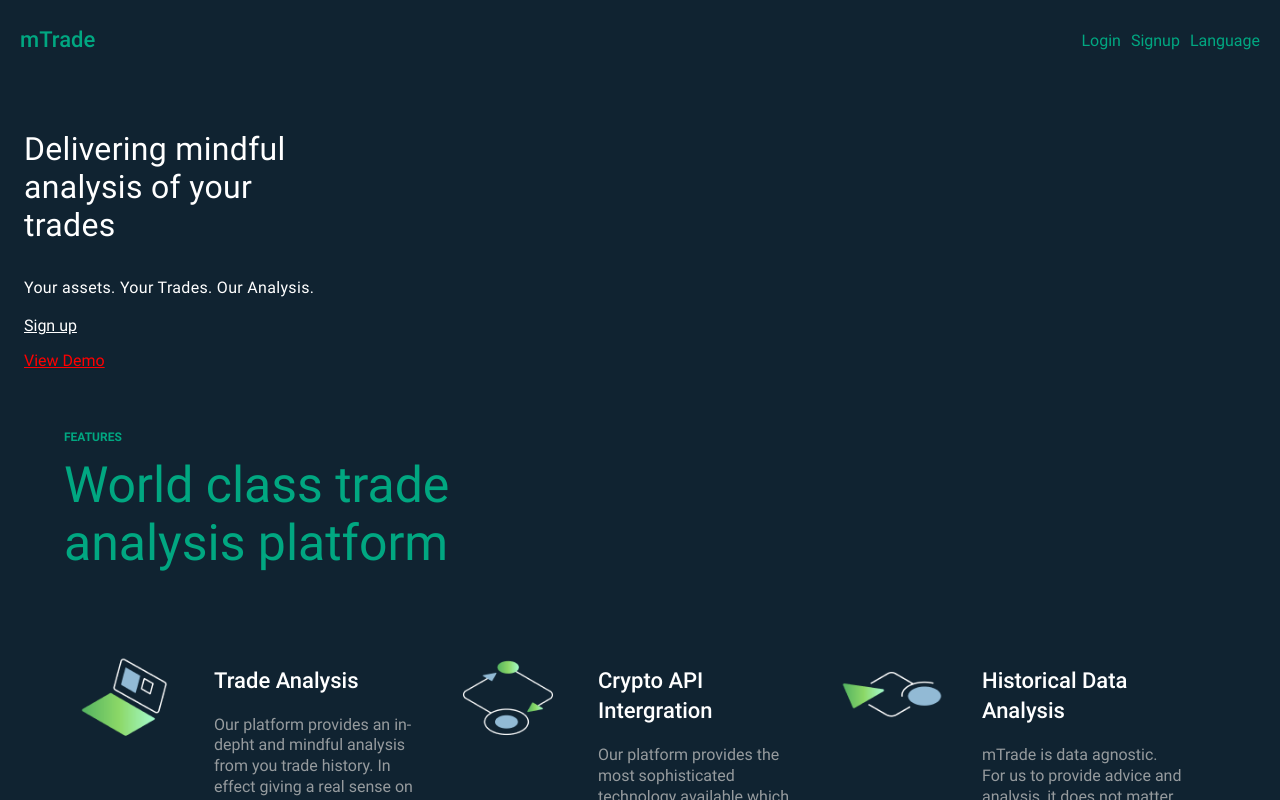
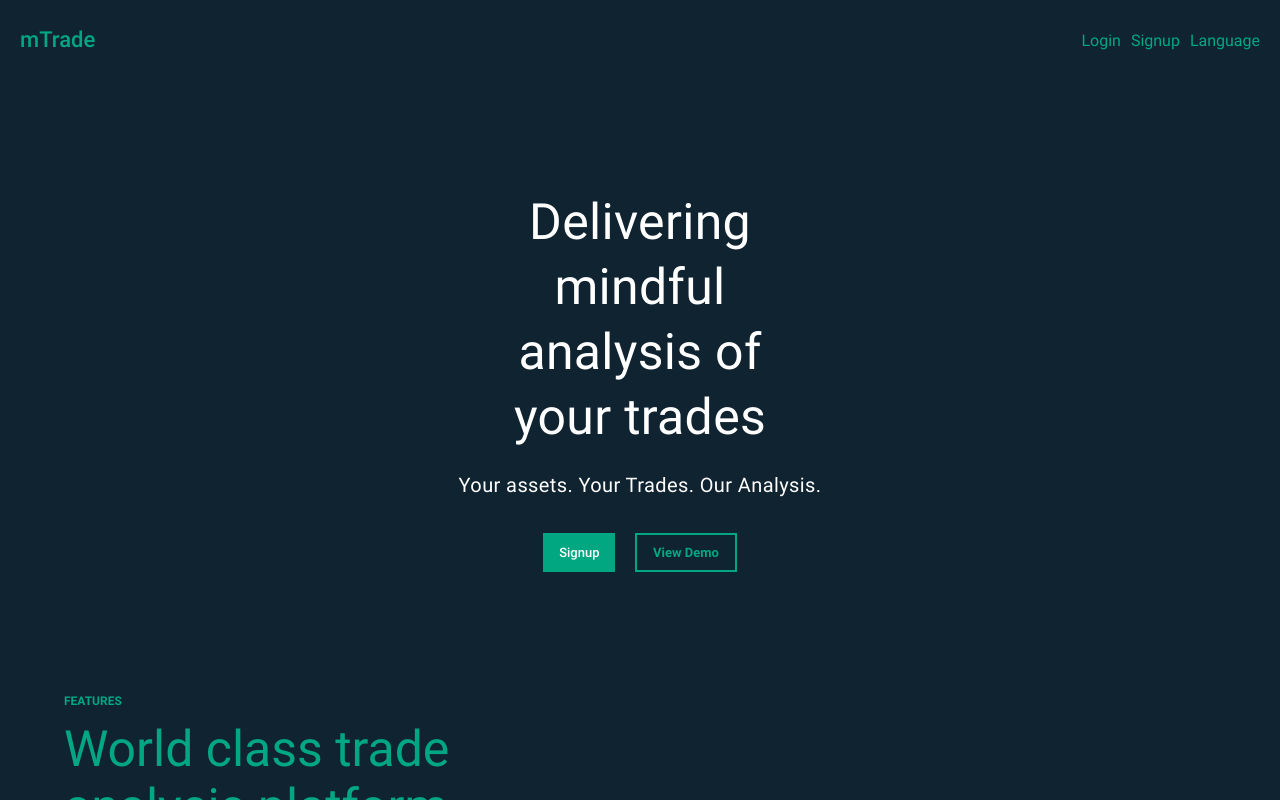
Before and after one commit to kbventures/mtrade-frontend, a React (Create React App) app: page / in a window 1280 px wide. Shown: the top 800 px of the page. Built offline with nearby package versions, Linux system fonts and the light colour scheme.

Commit message:
Hero Banner Section Complete

```diff
--- a/src/components/Hero/hero.module.scss
+++ b/src/components/Hero/hero.module.scss
@@ -23,7 +23,7 @@ width: 270px;
 
 .Content{
 font-size: $sixteen;
-font-weight:$font-weight-light;
+font-weight: $front-weight-extreme-light;
 letter-spacing: .02em;
 line-height: 150%;
 color: $text-color;
@@ -33,5 +33,26 @@ color: $text-color;
 @media only screen and (min-width: 56.25rem) {
     .hero{
         margin-top:50px;
+        display: flex;
+
+    }
+
+    .SubTitle{
+        font-size: $fiftyPx;
+        padding: 60px 0 0;
+        margin:0 auto;
+        text-align:center;
+        line-height: 65px;
+    }
+
+    .Content{
+        font-size: 20px;
+    }
+
+    .Row{
+        display: flex;
+        align-content: center;
+        justify-content: center;
+        margin: 0 0 65px;
     }
 }
--- a/src/components/Hero/index.js
+++ b/src/components/Hero/index.js
@@ -3,7 +3,7 @@ import LinkButton from '../LinkButton/index';
 
 import styles from './hero.module.scss';
 
-const { hero, ContentWrapper, SubTitle, Content } = styles;
+const { hero, ContentWrapper, SubTitle, Content, Row } = styles;
 
 const Hero = () => {
         const { t } = useTranslation();
@@ -13,10 +13,14 @@ const Hero = () => {
                         <div className={ContentWrapper}>
                                 <h1 className={SubTitle}>{t('freedom')}</h1>
                                 <p className={Content}>{t('ourAnalysis')}</p>
-                                <LinkButton to="/signup" className="Primary">
-                                        Sign up
-                                </LinkButton>
-                                <LinkButton to="/demo">View Demo</LinkButton>
+                                <div className={Row}>
+                                        <LinkButton to="/signup" className="Primary">
+                                                {t('signup')}
+                                        </LinkButton>
+                                        <LinkButton to="/demo" className="Secondary" otherClassName="margin">
+                                                {t('demo')}
+                                        </LinkButton>
+                                </div>
                         </div>
                 </section>
         );
--- a/src/components/LinkButton/index.js
+++ b/src/components/LinkButton/index.js
@@ -3,12 +3,12 @@ import PropTypes from 'prop-types';
 import { Link } from 'react-router-dom';
 import styles from './linkbutton.module.scss';
 
-const LinkButton = ({ to, children, className }) => {
-        const linkButtonClass = `${styles.linkButton} ${styles[`${className}`]}`;
+const LinkButton = ({ to, children, className, otherClassName }) => {
+        const linkButtonClass = `${styles.baseLinkButton} ${styles[className]} ${styles[otherClassName]}`;
 
         return (
-                <Link href={to} className={linkButtonClass}>
-                        <p>{children}</p>
+                <Link to={to}>
+                        <p className={linkButtonClass}>{children}</p>
                 </Link>
         );
 };
@@ -19,8 +19,10 @@ LinkButton.propTypes = {
         to: PropTypes.string.isRequired,
         children: PropTypes.string.isRequired,
         className: PropTypes.string,
+        otherClassName: PropTypes.string,
 };
 
 LinkButton.defaultProps = {
         className: '',
+        otherClassName: '',
 };
--- a/src/components/LinkButton/linkbutton.module.scss
+++ b/src/components/LinkButton/linkbutton.module.scss
@@ -4,13 +4,18 @@
 
 
 
-.linkButton {
-   color:red;
-  }
+.baseLinkButton {
+text-decoration: none;
+display: inline-block;
+font-size: $thirteen;
+font-weight: $font-weight-semibold;
+}
 
-.Primary{
-    background: $primary-color;
-    color:$text-color
+
+.Primary {
+    background-color: $primary-color;
+    color:$text-color;
+    padding: 12px 16px;
 
 }
 
@@ -19,4 +24,10 @@
     border: 2px solid $primary-color;
     color: $primary-color;
     font-weight: $font-weight-extrabold;
+    padding:10px 16px;
+
 }
+
+.margin{
+    margin-left: 19.5px;
+}
--- a/src/i18n.js
+++ b/src/i18n.js
@@ -7,6 +7,7 @@ const resources = {
                 translation: {
                         'logout': 'Logout',
                         'login': 'Login',
+                        'demo':'View Demo',
                         'signup': 'Signup',
                         'language': 'Language',
                         'price':'Price',
@@ -41,6 +42,7 @@ const resources = {
                 translation: {
                         'logout': 'Se déconnecter',
                         'login': 'Connexion',
+                        'demo':'Voir la démo',
                         'signup': 'S\'inscrire',
                         'language':'Langue',
                         'price':'Prix',
--- a/src/sass/base/_typography.scss
+++ b/src/sass/base/_typography.scss
@@ -69,6 +69,8 @@
     $font-weight-semibold: 500;
     $font-weight-normal: 400;
     $font-weight-light: 300;
+    $font-weight-very-light:200;
+    $front-weight-extreme-light:100;
 
     /*  Line heights */
     $lh-condensed-ultra: 1;
```
